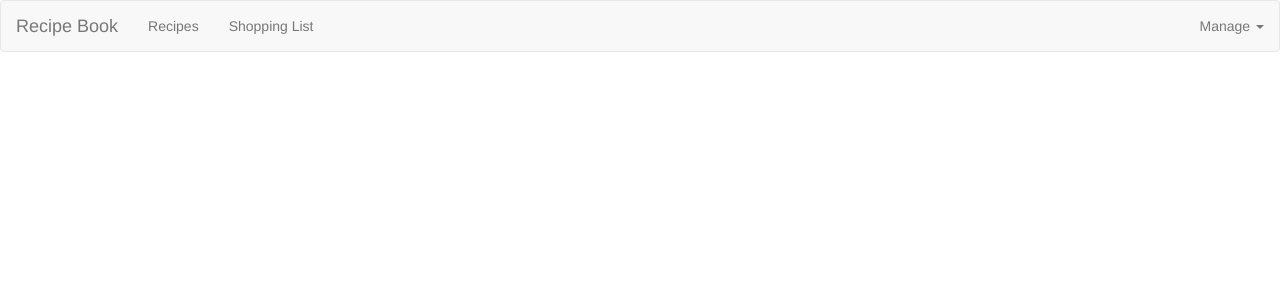
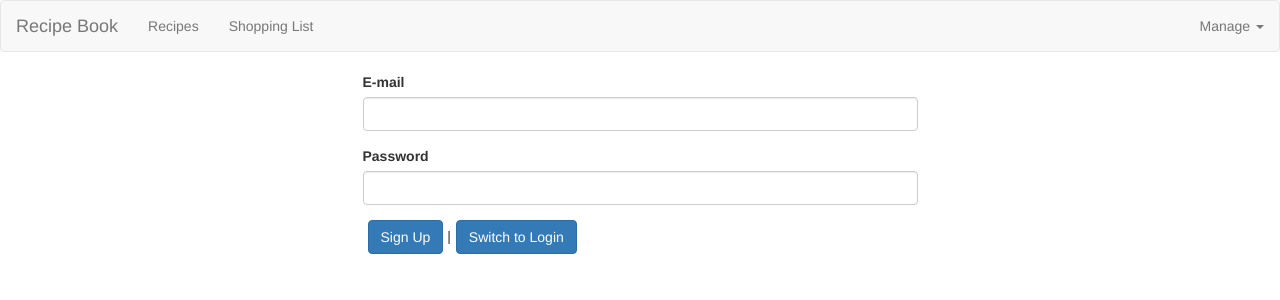
Before and after one commit to melarenina/angularCompleteGuide, an Angular app: page /auth in a window 1280 px wide. Before the commit this address led to /. Shown: the top 300 px of the page. Built offline with nearby package versions, Linux system fonts and the light colour scheme.

Commit message:
Adding the Auth Page

```diff
--- /dev/null
+++ b/src/app/Auth/auth.component.css
@@ -0,0 +1,3 @@
+button{
+    margin-left: 5px;
+}
--- /dev/null
+++ b/src/app/Auth/auth.component.html
@@ -0,0 +1,17 @@
+<div class="row">
+    <div class="col-xs-12 col-md-6 col-md-offset-3">
+        <form>
+            <div class="form-group">
+                <label for="email">E-mail</label>
+                <input type="email" id="email" class="form-control">
+            </div>
+            <div class="form-group">
+                <label for="password">Password</label>
+                <input type="password" id="password" class="form-control">
+            </div>
+            <div>
+                <button class="btn btn-primary">Sign Up</button> |<button class="btn btn-primary">Switch to Login</button>
+            </div>
+        </form>
+    </div>
+</div>
--- a/src/app/app-routing.module.ts
+++ b/src/app/app-routing.module.ts
@@ -8,6 +8,7 @@ import { Recipe } from './recipes/recipe.model';
 import { RecipeDetailComponent } from './recipes/recipe-detail/recipe-detail.component';
 import { RecipeEditComponent } from './recipes/recipe-edit/recipe-edit.component';
 import { RecipesResolverService } from './Services/recipes-resolver.service';
+import { AuthComponent } from './Auth/auth.component';
 
 const appRoutes: Routes = [
 
@@ -29,6 +30,10 @@ const appRoutes: Routes = [
     // -------------------SHOPPING-LIST--------------------
     { path: 'shopping-list', component: ShoppingListComponent},
     // -------------------SHOPPING-LIST--------------------
+
+    // -------------------AUTHENTICATION--------------------
+    { path: 'auth', component: AuthComponent},
+    // -------------------AUTHENTICATION--------------------
 ];
 
 @NgModule({
--- a/src/app/app.module.ts
+++ b/src/app/app.module.ts
@@ -17,6 +17,7 @@ import { ShoppingListService } from './Services/shopping-list.service';
 import { AppRoutingModule } from './app-routing.module';
 import { RecipeStartComponent } from './recipes/recipe-start/recipe-start.component';
 import { RecipeEditComponent } from './recipes/recipe-edit/recipe-edit.component';
+import { AuthComponent } from './Auth/auth.component';
 
 @NgModule({
   declarations: [
@@ -30,7 +31,8 @@ import { RecipeEditComponent } from './recipes/recipe-edit/recipe-edit.component
     ShoppingEditComponent,
     DropdownDirective,
     RecipeStartComponent,
-    RecipeEditComponent
+    RecipeEditComponent,
+    AuthComponent
   ],
   imports: [
     FormsModule,
```
Also changed, not shown: src/app/Auth/auth.component.ts (added, +11 -0 lines).
